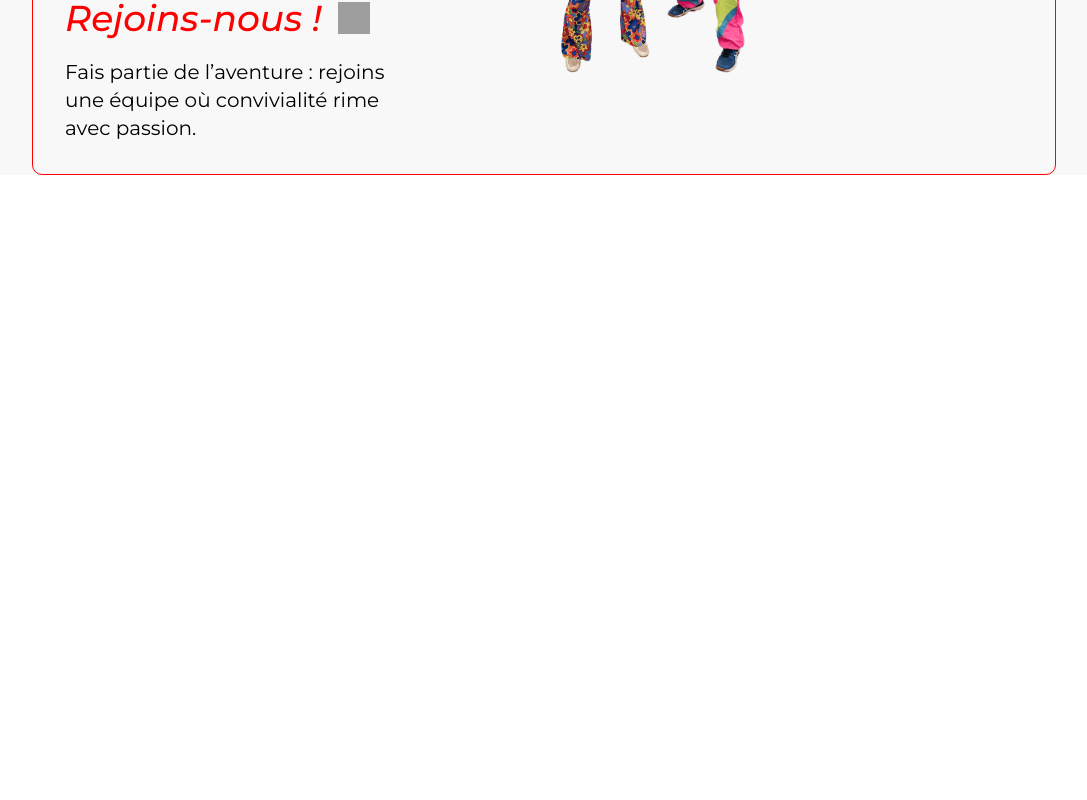
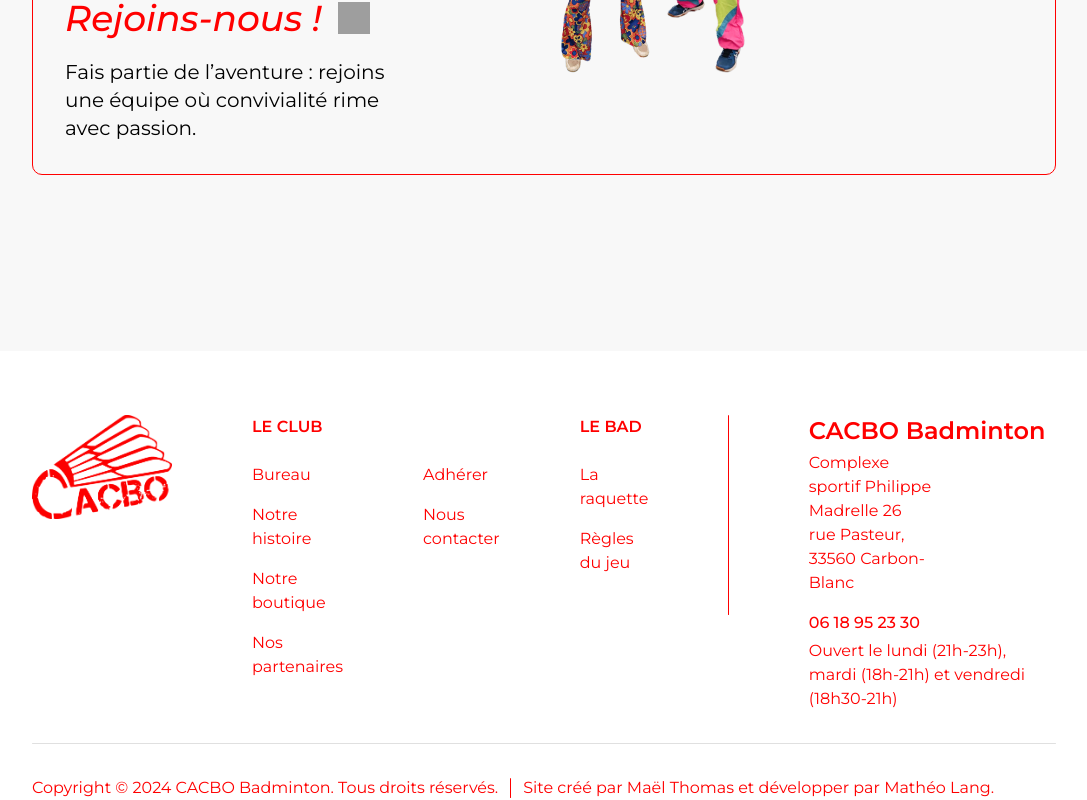
Before and after one commit to Matsuel/CACBO-Badminton, a Next.js app: page / in a window 1280 px wide. Shown: the part 1862-2662 px from the top of the page, without its empty margins (96-1183 px from the left). Before the commit the page ends 2037 px from the top, so only its background shows below. Built offline with nearby package versions, Linux system fonts and the light colour scheme; grey boxes are pictures that could not be loaded; a web font is replaced by a local one.

Commit message:
Component Footer -> Done v1

```diff
--- /dev/null
+++ b/src/components/footer/index.tsx
@@ -0,0 +1,124 @@
+import React from 'react'
+import Logo from '@/assets/cacbo.svg'
+import Image from 'next/image'
+import Link from 'next/link'
+
+const Footer = () => {
+    return (
+        <footer className='w-full h-auto flex flex-col justify-center items-center mt-44 bg-white'>
+            <div className='w-[80%] h-auto flex flex-col items-center justify-center pt-16'>
+                <div className='w-[100%] h-auto flex flex-row items-start justify-start gap-20'>
+
+                    <Image src={Logo} alt='cacbo' width={140} />
+
+                    <div className='w-auto h-auto flex flex-col items-start justify-center gap-6'>
+
+                        <h4 className='font-Montserrat font-semibold text-redcolor text-base'>LE CLUB</h4>
+
+                        <div className='w-auto h-auto flex flex-col items-start justify-center gap-4'>
+
+                            <Link href='/bureau' className='font-Montserrat text-redcolor'>
+                                Bureau
+                            </Link>
+
+                            <Link href='/histoire' className='font-Montserrat text-redcolor'>
+                                Notre histoire
+                            </Link>
+
+                            <Link href='/shop' className='font-Montserrat text-redcolor'>
+                                Notre boutique
+                            </Link>
+
+                            <Link href='/partenaires' className='font-Montserrat text-redcolor'>
+                                Nos partenaires
+                            </Link>
+
+                        </div>
+
+                    </div>
+
+                    <div className='w-auto h-auto flex flex-col items-start justify-center gap-6'>
+
+                        <h4 className='font-Montserrat font-semibold text-white text-base'>LE CLUB</h4>
+
+                        <div className='w-auto h-auto flex flex-col items-start justify-center gap-4'>
+
+                            <Link href='/adherer' className='font-Montserrat text-redcolor'>
+                                Adhérer
+                            </Link>
+
+                            <Link href='/contact' className='font-Montserrat text-redcolor'>
+                                Nous contacter
+                            </Link>
+
+                        </div>
+
+                    </div>
+
+                    <div className='w-auto h-auto flex flex-col items-start justify-center gap-6'>
+
+                        <h4 className='font-Montserrat font-semibold text-redcolor text-base'>LE BAD</h4>
+
+                        <div className='w-auto h-auto flex flex-col items-start justify-center gap-4'>
+
+                            <Link href='/raquette' className='font-Montserrat text-redcolor'>
+                                La raquette
+                            </Link>
+
+                            <Link href='/regles' className='font-Montserrat text-redcolor'>
+                                Règles du jeu
+                            </Link>
+
+                        </div>
+
+                    </div>
+
+                    <div className='w-[1px] h-[200px] bg-redcolor rounded-full' />
+
+                    {/* Adresse  */}
+                    <div className='w-auto h-auto flex flex-col items-start justify-center gap-4'>
+
+                        <div className='w-auto h-auto flex flex-col items-start justify-center gap-1'>
+
+                            <h4 className='font-Montserrat font-semibold text-redcolor text-2xl'>CACBO Badminton</h4>
+
+                            <p className='w-[50%] font-Montserrat font-normal text-redcolor text-base'>
+                                Complexe sportif Philippe Madrelle
+                                26 rue Pasteur, 33560 Carbon-Blanc
+                            </p>
+
+                        </div>
+
+                        <div className='w-auto h-auto flex flex-col items-start justify-center gap-1'>
+
+                            <h4 className='font-Montserrat font-medium text-redcolor text-base'>06 18 95 23 30</h4>
+
+                            <p className='font-Montserrat font-normal text-redcolor text-base'>
+                                Ouvert le lundi (21h-23h), mardi (18h-21h) et vendredi (18h30-21h)
+                            </p>
+
+                        </div>
+
+                    </div>
+
+                </div>
+
+                <div className='w-[100%] h-[1px] bg-[#e0e0e0] rounded-full my-8' />
+
+                <div className='w-[100%] h-auto flex flex-row items-center justify-start gap-3'>
+
+                    <h5 className='font-Montserrat font-normal text-redcolor text-base'>Copyright © 2024 CACBO Badminton. Tous droits réservés.</h5>
+
+                    <div className='w-[1px] h-[20px] bg-redcolor rounded-full' />
+
+                    <h5 className='font-Montserrat font-normal text-redcolor text-base'>Site créé par Maël Thomas et développer par Mathéo Lang.</h5>
+
+                </div>
+
+
+            </div>
+        </footer>
+    )
+}
+
+export default Footer
--- a/src/components/navbar/index.tsx
+++ b/src/components/navbar/index.tsx
@@ -49,7 +49,7 @@ const Navbar = () => {
                             href='/contact'
                             variant='primary'
                             icon={<svg width="20" height="16" viewBox="0 0 20 16" fill="none" xmlns="http://www.w3.org/2000/svg">
-                                <path d="M19 3.1V12.9C19 14.0598 18.0701 15 16.9231 15H3.07692C1.92987 15 1 14.0598 1 12.9V3.1M19 3.1C19 1.9402 18.0701 1 16.9231 1H3.07692C1.92987 1 1 1.9402 1 3.1M19 3.1V3.32653C19 4.05578 18.6258 4.73282 18.0116 5.11501L11.0885 9.4227C10.421 9.83806 9.57903 9.83806 8.91149 9.42271L1.98841 5.11501C1.37417 4.73282 1 4.05578 1 3.32653V3.1" stroke="currentColor" stroke-width="1.5" stroke-linecap="round" stroke-linejoin="round" />
+                                <path d="M19 3.1V12.9C19 14.0598 18.0701 15 16.9231 15H3.07692C1.92987 15 1 14.0598 1 12.9V3.1M19 3.1C19 1.9402 18.0701 1 16.9231 1H3.07692C1.92987 1 1 1.9402 1 3.1M19 3.1V3.32653C19 4.05578 18.6258 4.73282 18.0116 5.11501L11.0885 9.4227C10.421 9.83806 9.57903 9.83806 8.91149 9.42271L1.98841 5.11501C1.37417 4.73282 1 4.05578 1 3.32653V3.1" stroke="currentColor" strokeWidth="1.5" strokeLinecap="round" strokeLinejoin="round" />
                             </svg>}
                         >
                             NOUS ECRIRE
--- /dev/null
+++ b/src/components/title/index.tsx
@@ -0,0 +1,14 @@
+import Head from 'next/head'
+import React from 'react'
+
+const Title = () => {
+    return (
+        <Head>
+            <title>CACBO Badminton</title>
+            <meta name="description" content="Club de badminton pour adultes, badistes depuis 2007" />
+            <link rel="icon" href="/cacbo.ico" />
+        </Head>
+    )
+}
+
+export default Title
--- a/src/pages/index.tsx
+++ b/src/pages/index.tsx
@@ -8,12 +8,15 @@ import GoTo from "@/assets/goto.svg";
 import Groupe from "@/assets/photo groupe.png";
 import Romain from "@/assets/Romain.png";
 import Stephane from "@/assets/Stephane.png";
-import EmojiPicker, { Emoji } from 'emoji-picker-react';
+import { Emoji } from 'emoji-picker-react';
+import Footer from "@/components/footer";
+import Title from "@/components/title";
 
 
 export default function Home() {
   return (
     <div className={`w-full flex flex-col items-center min-h-screen bg-whitebroken`}>
+      <Title />
       <Navbar />
 
       <div className="flex flex-col items-center justify-center w-[80%] h-auto mt-10 bg-cover bg-center rounded-ten" style={{ backgroundImage: `url(${Gymnase.src})` }}>
@@ -134,6 +137,8 @@ export default function Home() {
 
       </div>
 
+      <Footer />
+
     </div>
   );
 }
```
Also changed, not shown: 1 other file (tests, documents, lock files or other folders).
